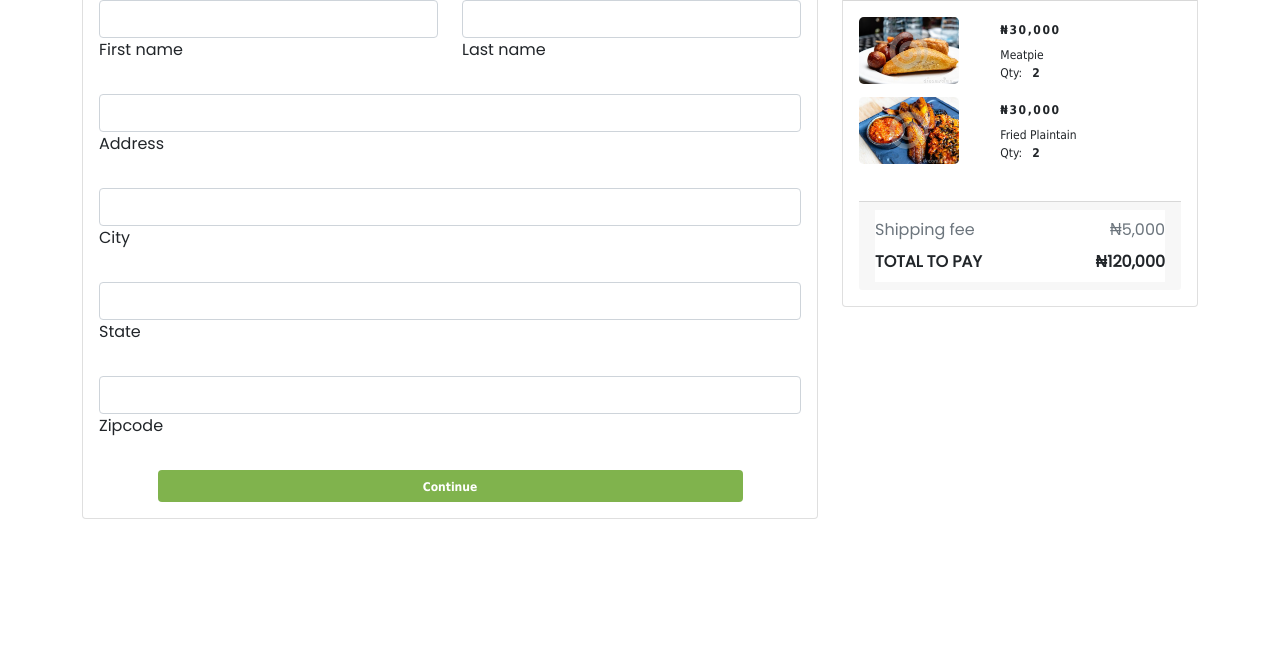
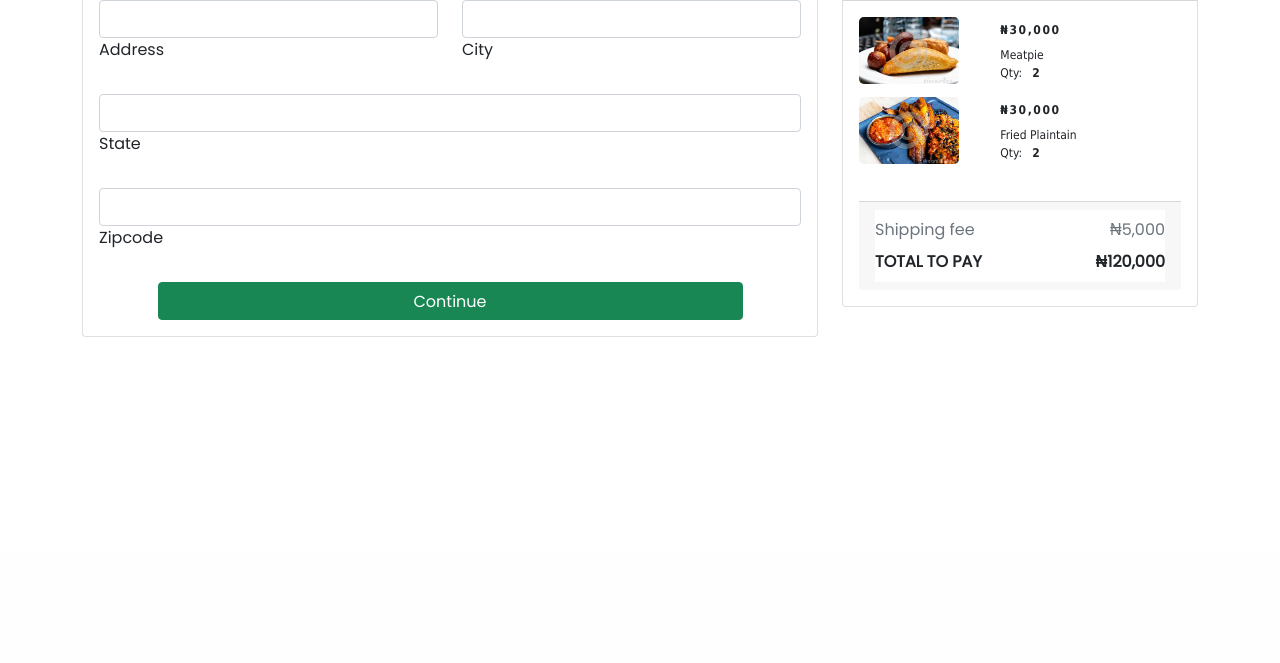
Before and after one commit to solomonbestz/vinch, a Django app: page /checkout/ in a window 1280 px wide. Shown: the part 248-911 px from the top of the page. After the commit the page ends 585 px from the top, so only its background shows below. Run offline with Django 4.2, Linux system fonts and the light colour scheme; a user stored in the database is signed in; data comes from the database, SQL or seed files in the repository.

Commit message:
checkout continue

```diff
--- a/static/js/main.js
+++ b/static/js/main.js
@@ -19,6 +19,9 @@ $('.owl-carousel').owlCarousel({
     }
 })
 
+document.getElementById('make-payment').addEventListener('click', function(e){
+    submitFormData()
+})
 
 var form = document.getElementById('form')
   form.addEventListener('submit', function(e){
@@ -27,3 +30,7 @@ var form = document.getElementById('form')
     document.getElementById('form-button').classList.add("hidden");
     document.getElementById('payment-info').classList.remove("hidden")
   })
+
+function submitFormData(){
+    console.log('Payment Button Clicked')
+}
--- a/templates/store/checkout.html
+++ b/templates/store/checkout.html
@@ -20,26 +20,17 @@
                 <div class="col">
                   <div class="form-outline">
                     <input type="text" id="form11Example1" class="form-control" />
-                    <label class="form-label" for="form11Example1">First name</label>
+                    <label class="form-label" for="form11Example1">Address</label>
                   </div>
                 </div>
                 <div class="col">
                   <div class="form-outline">
                     <input type="text" id="form11Example2" class="form-control" />
-                    <label class="form-label" for="form11Example2">Last name</label>
+                    <label class="form-label" for="form11Example2">City</label>
                   </div>
                 </div>
               </div>
-              <!-- Text input -->
-              <div class="form-outline mb-4">
-                <input type="text" id="form11Example3" class="form-control" />
-                <label class="form-label" for="form11Example3">Address</label>
-              </div>
-              <!-- Text input -->
-              <div class="form-outline mb-4">
-                <input type="text" id="form11Example4" class="form-control" />
-                <label class="form-label" for="form11Example4">City</label>
-              </div>
+
               <!-- Email input -->
               <div class="form-outline mb-4">
                 <input type="text" id="form11Example5" class="form-control" />
@@ -51,7 +42,7 @@
                 <label class="form-label" for="form11Example6">Zipcode</label>
               </div>
               <div class="text-center">
-                <button id="form-button" type="submit" class="btn button-order col-md-10">Continue</button>
+                <button id="form-button" type="submit" class="btn btn-success col-md-10">Continue</button>
               </div>
             </form>
           </div>
@@ -61,7 +52,7 @@
         <div class="card mb-4">
           <div class="card-header py-3">
             <h5 class="mb-0 text-font">{{order.get_cart_items}} item(s) <span class="float-end"
-                style="font-size: 13px ;"><button onclick="window.location='cart';" class="btn btn-outline-success">Edit</button></span></h5>
+                style="font-size: 13px ;"><button onclick="window.location='/cart';" class="btn btn-outline-success">Edit</button></span></h5>
           </div>
           <div class="card-body">
             {% for item in items %}
@@ -109,7 +100,7 @@
                   <label class="form-label" for="form1">Email Address</label>
               </div>
               <div class="col-md-6">
-                <button type="button" class="btn btn-outline-dark float-end button-color "
+                <button type="button" id="make-payment" class="btn btn-outline-dark float-end button-color "
                   data-mdb-ripple-color="dark">
                   Send
                 </button>
```
